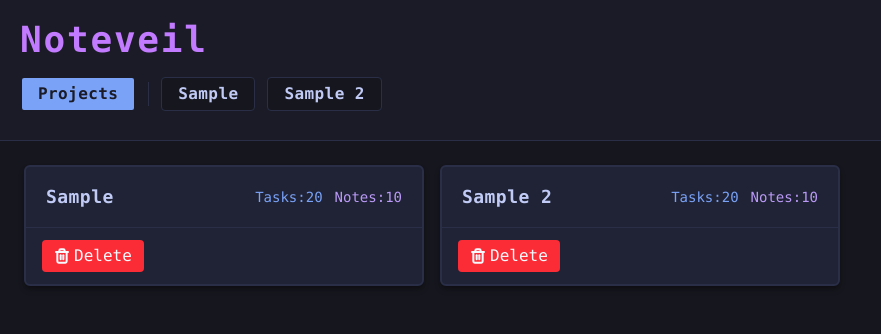
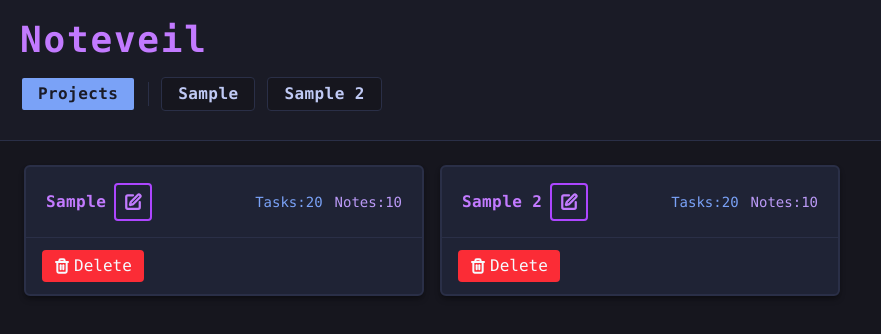
Before and after one commit to HShrigma/noteveil, a React (Vite) app in the folder frontend/: page / in a window 1280 px wide. Shown: the top 334 px of the page, without its empty margins (0-881 px from the left). Built offline with nearby package versions, Linux system fonts and the light colour scheme.

Commit message:
feat(project): implement title updates - implement editable title - refactor editable title to support custom discard messages - implement project element activity (on project screen) - implement safeguards for discards - implement submission handling

```diff
--- a/frontend/src/App.tsx
+++ b/frontend/src/App.tsx
@@ -1,7 +1,7 @@
 import { useState } from 'react';
 import DefaultHeader from './components/header/Header';
 import MainScreen from './components/MainScreen';
-import { MAIN_STATES, ProjectActivity, ProjectData, type MainState } from './utils/registries';
+import { discardMsgProjectTitle, MAIN_STATES, ProjectActivity, ProjectData, type MainState } from './utils/registries';
 import { triggerScreenBob } from './utils/screenShake';
 
 function App() {
@@ -13,22 +13,58 @@ function App() {
     ];
     const [projects, setProjects] = useState<ProjectData[]>(sampleProjects);
     const [activeProject, setActiveProject] = useState<ProjectActivity>({ id: null });
+    const [activeProjectElement, setActiveProjectElement] = useState<ProjectActivity>({ id: null });
 
     const handleDisplayChange = (value: MainState) => {
         setState(value);
     };
     const handleProjectSelect = (id: number | null) => {
-        if(id !== null) handleDisplayChange(MAIN_STATES.TASK_DISPLAY);
-        setActiveProject({id});
+        if(activeProjectElement.id !== null && !window.confirm(discardMsgProjectTitle)) return;
+        if (id !== null){
+            handleDisplayChange(MAIN_STATES.TASK_DISPLAY);
+            setActiveProjectElement({id:null});
+        }
+        setActiveProject({ id });
         triggerScreenBob(150);
     }
-    const deleteProject = (id:number) => {
+    const deleteProject = (id: number) => {
         setProjects(prev => prev.filter(project => project.id !== id));
     }
+    const handleTitleSubmit = (id: number, value: string) =>
+    {
+        const newProject = [...projects].find(proj => proj.id === id);
+        if(!newProject) return;
+
+        newProject.title = value;
+        setProjects(prev => prev.map( project => project.id === id ? newProject : project));
+        setActiveProjectElement({id:null});
+    };
+    const handleActivityRequest = (id: number, wantsActive: boolean, value: string) => {
+        const index = [...projects].findIndex(proj => proj.id === id);
+        if(index === -1) return;
+        if(!wantsActive) {
+            console.log("Doesn't want active!");
+            setActiveProjectElement({id:null});
+            return;
+        }
+        setActiveProjectElement({id});
+    };
     return (
         <>
-            <DefaultHeader activeProject={activeProject} onProjectSelect={handleProjectSelect} onScreenChange={handleDisplayChange} currentState={state} projects={projects} />
-            <MainScreen state={state} onProjectSelect={handleProjectSelect} projects={projects} onProjectDelete={deleteProject}/>
+            <DefaultHeader
+                activeProject={activeProject}
+                onProjectSelect={handleProjectSelect}
+                onScreenChange={handleDisplayChange}
+                currentState={state}
+                projects={projects} />
+            <MainScreen
+                state={state}
+                onProjectSelect={handleProjectSelect}
+                projects={projects}
+                activeProjectElement={activeProjectElement}
+                onProjectDelete={deleteProject}
+                onProjectActivityElementRequest={handleActivityRequest}
+                onProjectTitleSubmit={handleTitleSubmit} />
         </>
     );
 }
--- a/frontend/src/components/MainScreen.tsx
+++ b/frontend/src/components/MainScreen.tsx
@@ -1,18 +1,21 @@
 import NotesHolder from "./notes/standalone/NotesHolder";
 import TasksHolder from "./tasks/standalone/TasksHolder";
-import { MAIN_STATES, ProjectData, type MainState } from '../utils/registries'
+import { MAIN_STATES, ProjectActivity, ProjectData, type MainState } from '../utils/registries'
 import { TaskProvider } from "./tasks/TaskProvider";
 import { NoteProvider } from "./notes/NoteProvider";
 import Projects from "./projects/Projects";
 
 interface MainSreenProps {
     projects: ProjectData[];
+    activeProjectElement: ProjectActivity;
     state: MainState
     onProjectSelect: (id: number | null) => void;
     onProjectDelete: (id: number) => void;
+    onProjectTitleSubmit: (id: number, value: string) => void;
+    onProjectActivityElementRequest: (id: number, wantsActive: boolean, value: string) => void;
 };
 
-export const MainScreen = ({ projects, state, onProjectSelect, onProjectDelete }: MainSreenProps) => {
+export const MainScreen = ({ projects, state, onProjectSelect, onProjectDelete, onProjectTitleSubmit: onTitleSubmit, onProjectActivityElementRequest: onActivityRequest , activeProjectElement}: MainSreenProps) => {
     const getScreen = () => {
         switch (state) {
             case MAIN_STATES.TASK_DISPLAY:
@@ -22,7 +25,15 @@ export const MainScreen = ({ projects, state, onProjectSelect, onProjectDelete }
             case MAIN_STATES.NOTES_DISPLAY:
                 return <NoteProvider> <NotesHolder /> </NoteProvider>
             case MAIN_STATES.PROJECTS_DISPLAY:
-                return <Projects projects={projects} onProjectChange={onProjectSelect} onProjectDelete={onProjectDelete}/>
+                return(
+                 <Projects
+                    projects={projects}
+                    activeProjectElement={activeProjectElement}
+                    onProjectChange={onProjectSelect}
+                    onProjectDelete={onProjectDelete}
+                    onActivityRequest={onActivityRequest}
+                    onTitleSubmit={onTitleSubmit}
+                    />);
             default:
                 console.error(`Unknown State${state}`);
                 return <div>An Error Occurred</div>
--- a/frontend/src/components/projects/Project.tsx
+++ b/frontend/src/components/projects/Project.tsx
@@ -1,13 +1,17 @@
-import { ProjectData } from "../../utils/registries";
+import { discardMsgProjectTitle, ProjectActivity, ProjectData } from "../../utils/registries";
 import ConfirmDeleteButton from "../shared/ConfirmDeleteButton";
+import EditableTitle from "../shared/title/EditableTitle";
 
 export interface ProjectProps {
     project: ProjectData;
+    activeProjectElement: ProjectActivity;
+    onTitleSubmit: (id: number, value: string) => void;
+    onActivityRequest: (id: number, wantsActive: boolean, value: string) => void;
     onProjectChange: (id: number) => void;
     onProjectDelete: (id: number) => void;
 }
 
-export const Project = ({ project, onProjectChange, onProjectDelete }: ProjectProps) => {
+export const Project = ({ project, onProjectChange, onProjectDelete, onActivityRequest, onTitleSubmit, activeProjectElement }: ProjectProps) => {
     return (
         <div
             key={project.id}
@@ -24,10 +28,14 @@ export const Project = ({ project, onProjectChange, onProjectDelete }: ProjectPr
                 active:translate-y-0`}>
             {/* Top row */}
             <div className="flex items-center justify-between px-5 py-4">
-                <h2 className="text-lg font-bold tracking-wide text-[#c0caf5]">
-                    {project.title}
-                </h2>
-
+                <div onClick={(e) => e.stopPropagation()}>
+                    <EditableTitle
+                        title={project.title}
+                        isActive={activeProjectElement.id === project.id}
+                        discardMsg={discardMsgProjectTitle}
+                        onActivityRequest={(wantsActive, value) => onActivityRequest(project.id, wantsActive, value)}
+                        onSubmit={(newValue) => onTitleSubmit(project.id, newValue)} />
+                </div>
                 <div className="flex gap-3 text-sm">
                     <span className="text-[#7aa2f7]">
                         Tasks:{project.taskCount}
@@ -46,7 +54,7 @@ export const Project = ({ project, onProjectChange, onProjectDelete }: ProjectPr
                 <div onClick={(e) => e.stopPropagation()}>
                     <ConfirmDeleteButton
                         label="Delete"
-                        onConfirm={() => onProjectDelete(project.id)}/>
+                        onConfirm={() => onProjectDelete(project.id)} />
                 </div>
 
                 <span className={`
--- a/frontend/src/components/projects/Projects.tsx
+++ b/frontend/src/components/projects/Projects.tsx
@@ -1,25 +1,34 @@
-import {ProjectData } from "../../utils/registries";
+import { ProjectActivity, ProjectData } from "../../utils/registries";
 import Project from "./Project";
 
 export interface ProjectsProps {
     projects: ProjectData[];
+    activeProjectElement: ProjectActivity;
     onProjectChange: (id: number) => void;
     onProjectDelete: (id: number) => void;
+    onTitleSubmit: (id: number, value: string) => void;
+    onActivityRequest: (id: number, wantsActive: boolean, value: string) => void;
 }
 
-export const Projects = ({ projects, onProjectChange, onProjectDelete }: ProjectsProps) => {
+export const Projects = ({ projects, onProjectChange, onProjectDelete, onActivityRequest, onTitleSubmit, activeProjectElement }: ProjectsProps) => {
     const changeProject = (id: number) =>
         onProjectChange(id);
 
     return (
+        <>
             <div className="grid gap-4 sm:grid-cols-2 lg:grid-cols-3">
                 {projects.map(project => (
                     <Project
+                        key={project.id}
                         project={project}
+                        activeProjectElement={activeProjectElement}
                         onProjectChange={onProjectChange}
-                    onProjectDelete={onProjectDelete} />)
+                        onProjectDelete={onProjectDelete}
+                        onTitleSubmit={onTitleSubmit}
+                        onActivityRequest={onActivityRequest} />)
                 )}
             </div>
+        </>
     );
 };
 
--- a/frontend/src/components/shared/title/ActiveTitle.tsx
+++ b/frontend/src/components/shared/title/ActiveTitle.tsx
@@ -6,13 +6,13 @@ import { discardMsgNoteTitle, discardMsgTaskTitle } from "../../../utils/registr
 
 export interface ActiveTitleProps {
     title: string;
-    isNote?: boolean;
+    discardMsg?: string;
     onDiscard: () => void;
     onChange?: (currentValue: string) => void;
     onSubmit: (value: string) => void;
 }
 
-export const ActiveTitle = ({ title, isNote, onDiscard, onSubmit, onChange }: ActiveTitleProps) => {
+export const ActiveTitle = ({ title, discardMsg, onDiscard, onSubmit, onChange }: ActiveTitleProps) => {
     const inputRef = useRef<HTMLInputElement>(null);
     const [value, setValue] = useState(title);
     const [triggerErrorCheck, setTriggerErrorCheck] = useState(false);
@@ -33,7 +33,7 @@ export const ActiveTitle = ({ title, isNote, onDiscard, onSubmit, onChange }: Ac
         triggerScreenBob(200);
     };
     const handleDiscard = () => {
-        if (value.trim() !== title.trim() && !confirm(isNote ? discardMsgNoteTitle : discardMsgTaskTitle)) return;
+        if (value.trim() !== title.trim() && !confirm(discardMsg ?? discardMsgNoteTitle)) return;
         triggerScreenShake(110);
         setValue(title);
         onDiscard?.();
--- a/frontend/src/components/shared/title/EditableTitle.tsx
+++ b/frontend/src/components/shared/title/EditableTitle.tsx
@@ -4,19 +4,19 @@ import ActiveTitle from "./ActiveTitle";
 interface EditableTitleProps {
     title: string;
     isActive: boolean;
-    isNote?: boolean;
+    discardMsg?: string;
     onActivityRequest: (wantsActive: boolean, value:string) => void;
     onSubmit: (newValue: string) => void;
 }
 
-export const EditableTitle = ({ title, isActive, isNote, onActivityRequest, onSubmit }: EditableTitleProps) => {
+export const EditableTitle = ({ title, isActive, discardMsg, onActivityRequest, onSubmit }: EditableTitleProps) => {
     const handleDiscard = () => onActivityRequest(false, title);
     const handleSubmit = (newValue: string) => onSubmit(newValue);
 
     return (
         isActive ? <ActiveTitle
             title={title}
-            isNote={isNote ?? true}
+            discardMsg={discardMsg}
             onDiscard={handleDiscard}
             onChange={(value) => onActivityRequest(true, value)}
             onSubmit={handleSubmit}
--- a/frontend/src/components/tasks/standalone/TaskList.tsx
+++ b/frontend/src/components/tasks/standalone/TaskList.tsx
@@ -5,6 +5,7 @@ import TaskBottomBar from "./compositional/TaskBottomBar";
 import { TaskListData } from "../../../utils/tasks/taskTypes";
 import { useTaskManagerContext } from "../../../utils/tasks/taskManagerContext";
 import { triggerScreenBob, triggerScreenShake } from "../../../utils/screenShake";
+import { discardMsgTaskTitle } from "../../../utils/registries";
 
 interface TaskListProps {
     goesToLabel: string;
@@ -24,7 +25,7 @@ export const TaskList = ({
         <>
             <EditableTitle
                 title={data.title}
-                isNote={false}
+                discardMsg={discardMsgTaskTitle}
                 isActive={ctx.active?.type === "title" && ctx.active.listId === data.id}
                 onActivityRequest={(wantsActive, value) => wantsActive ? ctx.activateTitle(data.id, value) : ctx.clearActivity()}
                 onSubmit={(value) => onTitleSubmitted?.(data.id,value)}
--- a/frontend/src/utils/registries.ts
+++ b/frontend/src/utils/registries.ts
@@ -10,11 +10,13 @@ export interface ProjectData{
     noteCount: number;
 };
 export type ProjectActivity = { id: number | null };
+const getDiscardMsg = (toWhat: string) => {return `Discard changes to this ${toWhat}?`};
 export const discardMsgNoteTitle = "Discard changes to this Note Title?";
 export const discardMsgNoteContent = "Discard changes to this Note Content?";
 export const discardMsgTaskBottomBar = "Discard changes to this Task Adder?";
 export const discardMsgTaskAdder = "Discard changes to this Task List Adder?";
 export const discardMsgTask = "Discard changes to this Task?";
 export const discardMsgTaskTitle = "Discard changes to this Task Title?";
+export const discardMsgProjectTitle = getDiscardMsg("Project Title");
 
 export type MainState = typeof MAIN_STATES[keyof typeof MAIN_STATES];
--- a/frontend/src/utils/tasks/useTaskActivity.ts
+++ b/frontend/src/utils/tasks/useTaskActivity.ts
@@ -86,7 +86,6 @@ export const useTaskActivity = (tasks: TaskListData[]) => {
         const shouldCancel = tryCancelDiscard(getPredicateForActiveTask(), getDiscardMsgForActiveTask());
 
         if (shouldCancel) return;
-        console.log("PASSED CHECKS!");
         setActiveTask(req);
     };
 
```
Lines whose indentation alone changed are shown as unchanged.
